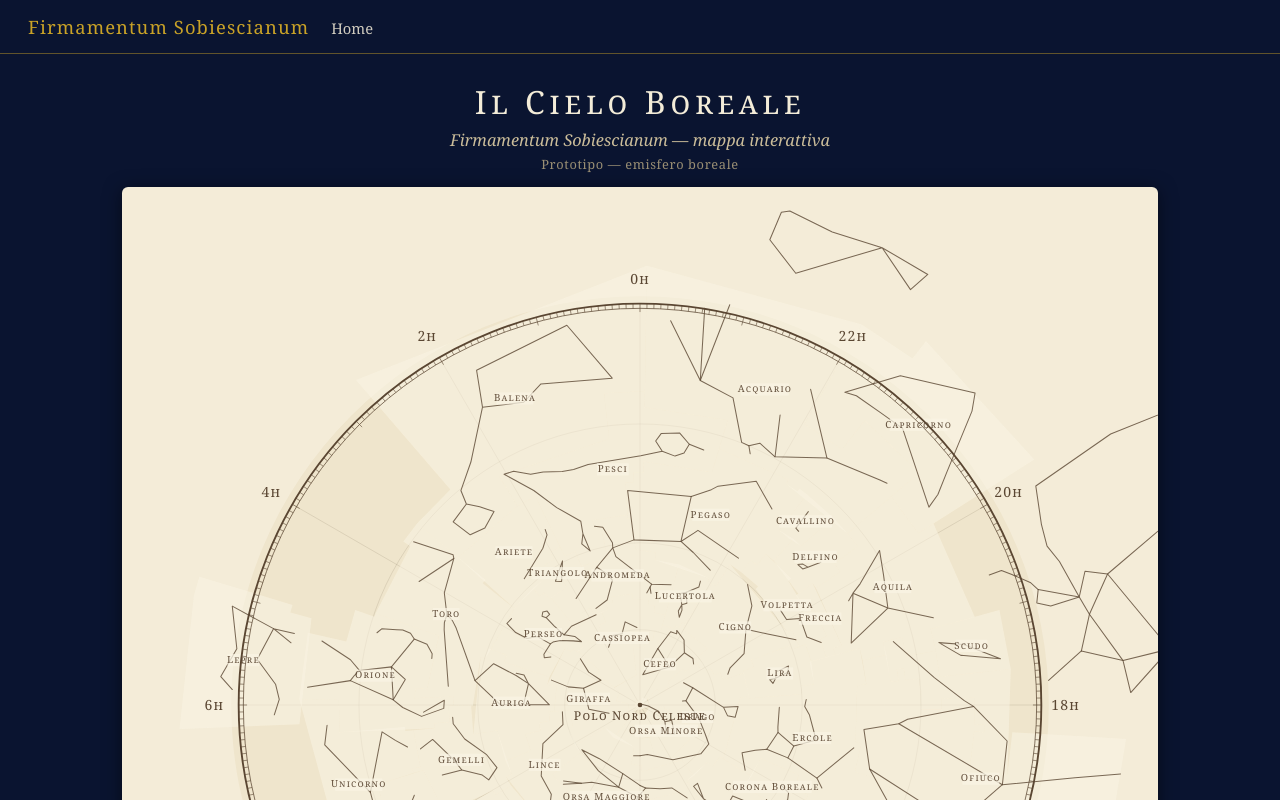
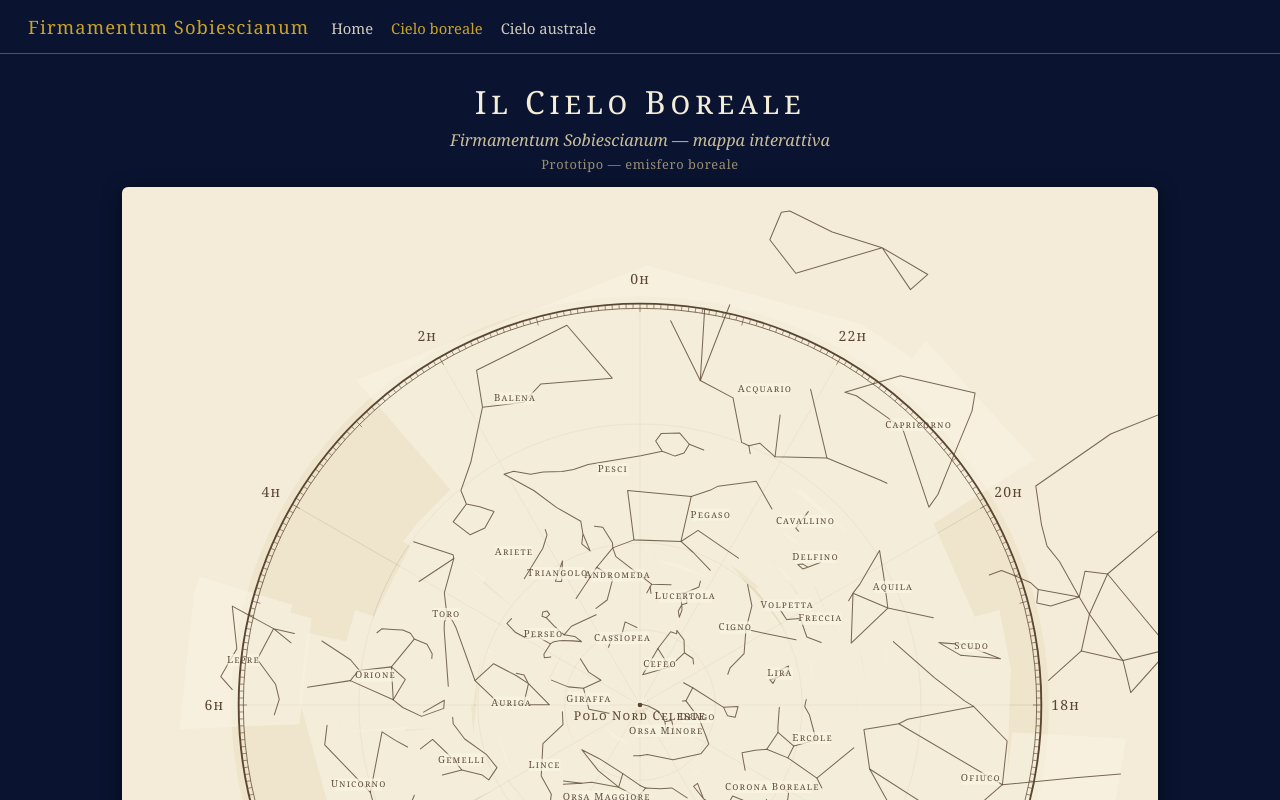
Before and after one commit to alhabor77-maker/hevelius, a plain HTML site: page mappa.html in a window 1280 px wide. Shown: the top 800 px of the page. Drawn offline with Linux system fonts and the light colour scheme.

Commit message:
Mappa boreale: navigazione tra le due mappe

```diff
--- a/mappa.html
+++ b/mappa.html
@@ -24,6 +24,8 @@
   header.site .brand{font-size:1.15rem;letter-spacing:.06em;color:var(--gold);text-decoration:none;}
   header.site nav a{color:var(--ivory);text-decoration:none;font-size:.92rem;opacity:.85;}
   header.site nav a:hover{color:var(--gold);opacity:1;}
+  header.site nav a + a{margin-left:18px;}
+  header.site nav a[aria-current="page"]{color:var(--gold);opacity:1;}
   .titleblock{text-align:center;padding:26px 16px 4px;}
   .titleblock h1{
     margin:0;font-size:2rem;font-weight:normal;letter-spacing:.14em;
@@ -58,7 +60,7 @@
 <body>
 <header class="site">
   <a class="brand" href="index.html">Firmamentum Sobiescianum</a>
-  <nav><a href="index.html">Home</a></nav>
+  <nav><a href="index.html">Home</a><a href="mappa.html" aria-current="page">Cielo boreale</a><a href="mappa_australe.html">Cielo australe</a></nav>
 </header>
 
 <div class="titleblock">
```
